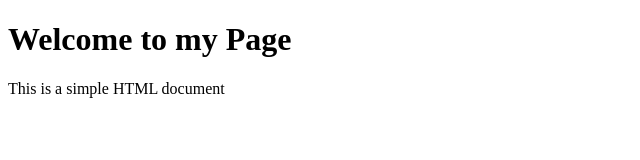
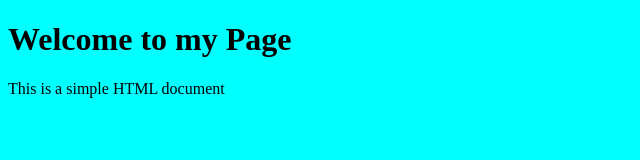
Before and after one commit to Amin7896-123/mental-health-awareness, a plain HTML site: page index.html in a window 1280 px wide. Shown: the whole page, without its empty margins (0-640 px from the left). Drawn offline with Linux system fonts and the light colour scheme.

Commit message:
Linked CSS stylesheet and tested

```diff
--- a/assets/css/style.css
+++ b/assets/css/style.css
@@ -0,0 +1,3 @@
+body{
+    background-color: aqua;
+}
--- a/index.html
+++ b/index.html
@@ -5,6 +5,8 @@
     <meta name="viewport" content="width=device-width, initial-scale=1.0">
     <title>Document</title>
 
+   <!--CSS Stylesheet-->
+    <link rel="stylesheet" href="assets/css/style.css">
 </head>
 <body>
     <h1>Welcome to my Page</h1>
```
